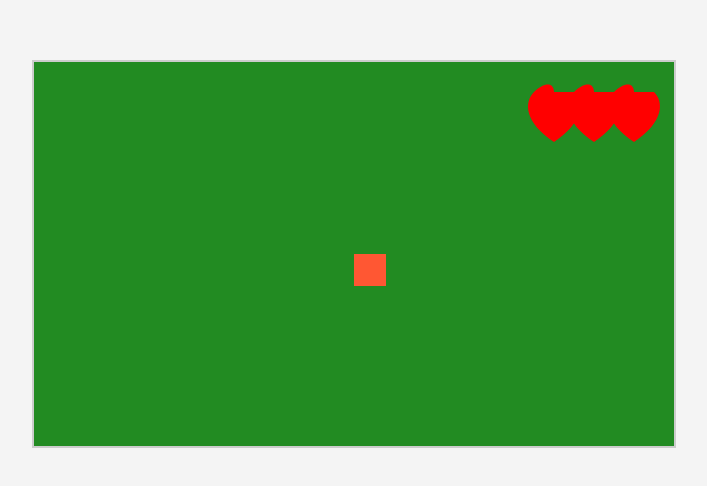
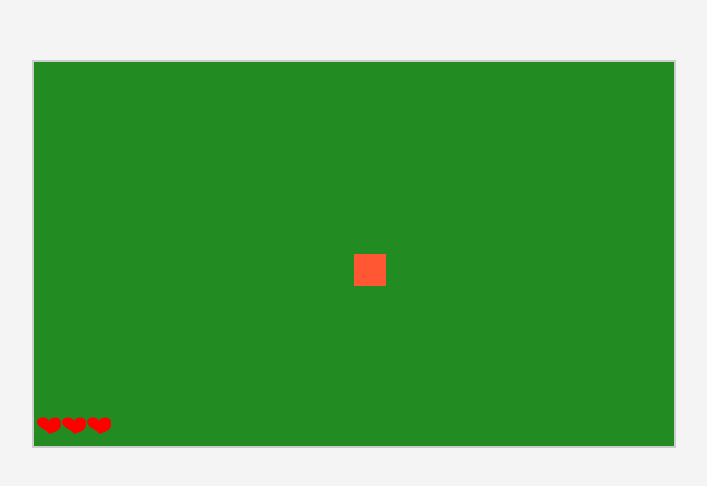
Before and after one commit to hguh-cheng/MinesweeperGameDesign, a plain HTML site: page public/index.html in a window 1280 px wide. Shown: the part 146-632 px from the top of the page, without its empty margins (286-993 px from the left). Drawn offline with Linux system fonts and the light colour scheme.

Commit message:
Timer
Begins ticking when player reveals first mine. Also moved lives to bottom left

```diff
--- a/public/index.html
+++ b/public/index.html
@@ -1,10 +1,14 @@
 <!DOCTYPE html>
 <html lang="en">
   <head>
-  <meta charset="UTF-8">
-  <meta name="viewport" content="width=device-width, initial-scale=1.0">
+    <meta charset="UTF-8" />
+    <meta name="viewport" content="width=device-width, initial-scale=1.0" />
     <title>swinemeeper</title>
-  <link rel="stylesheet" href="style.css">
+    <link rel="stylesheet" href="style.css" />
+    <link
+      href="https://fonts.googleapis.com/css2?family=Caveat&display=swap"
+      rel="stylesheet"
+    />
   </head>
   <body>
     <div id="game-container">
--- a/public/script.js
+++ b/public/script.js
@@ -9,6 +9,8 @@ const CAMERA_LERP = 0.1; // Camera smoothing factor (0-1)
 const MAX_LIVES = 3;
 let lives = MAX_LIVES;
 let gameOver = false;
+let gameStartTime = null;
+let elapsedTime = 0;
 
 // Set up the canvas and context
 const canvas = document.getElementById("game-canvas");
@@ -139,6 +141,11 @@ function ensureSafeFirstReveal(revealX, revealY) {
 
 // Function to reveal tiles recursively
 function revealTiles(x, y) {
+  // Start timer on first reveal if not already started
+  if (!gameStartTime) {
+    gameStartTime = Date.now();
+  }
+
   ensureSafeFirstReveal(x, y);
 
   // Check bounds
@@ -290,6 +297,11 @@ function update() {
     0,
     Math.min(camera.y, MAP_ROWS * TILE_SIZE - canvas.height)
   );
+
+  // Update elapsed time if game has started
+  if (gameStartTime) {
+    elapsedTime = Math.floor((Date.now() - gameStartTime) / 1000);
+  }
 }
 
 // Function to draw a flag
@@ -380,38 +392,63 @@ function render() {
   // Draw player
   ctx.fillStyle = "#ff5733";
   ctx.fillRect(player.x - camera.x, player.y - camera.y, TILE_SIZE, TILE_SIZE);
+  // Draw timer in top right
+  if (gameStartTime) {
+    ctx.fillStyle = "black";
+    ctx.font = "24px 'Caveat'";
+    ctx.textAlign = "right";
+    ctx.fillText(`${elapsedTime}`, canvas.width - 10, 30);
+  }
 
-  // Draw hearts
+  // Draw lives in bottom left with improved heart shape
   for (let i = 0; i < lives; i++) {
     ctx.fillStyle = "red";
     ctx.beginPath();
-    const heartX = canvas.width - 40 * (i + 1);
-    const heartY = 20;
-    ctx.moveTo(heartX, heartY + 10);
+    const heartX = 15 + 25 * i;
+    const heartY = canvas.height - 30;
+    const size = 12;
+
+    // Left heart curve
+    ctx.moveTo(heartX, heartY + size / 2);
     ctx.bezierCurveTo(
       heartX,
       heartY,
-      heartX - 10,
+      heartX - size,
       heartY,
-      heartX - 20,
-      heartY + 10
+      heartX - size,
+      heartY + size / 2
     );
+
+    // Right heart curve
     ctx.bezierCurveTo(
-      heartX - 30,
-      heartY + 20,
-      heartX - 30,
-      heartY + 40,
+      heartX - size,
+      heartY + size,
       heartX,
-      heartY + 60
+      heartY + size * 1.2,
+      heartX,
+      heartY + size * 1.5
     );
+
+    // Right side curve
     ctx.bezierCurveTo(
-      heartX + 30,
-      heartY + 40,
-      heartX + 30,
-      heartY + 20,
-      heartX + 20,
-      heartY + 10
+      heartX + size,
+      heartY + size * 1.2,
+      heartX + size,
+      heartY + size,
+      heartX + size,
+      heartY + size / 2
     );
+
+    // Left side curve
+    ctx.bezierCurveTo(
+      heartX + size,
+      heartY,
+      heartX,
+      heartY,
+      heartX,
+      heartY + size / 2
+    );
+
     ctx.fill();
   }
 
```
Lines whose indentation alone changed are shown as unchanged.
